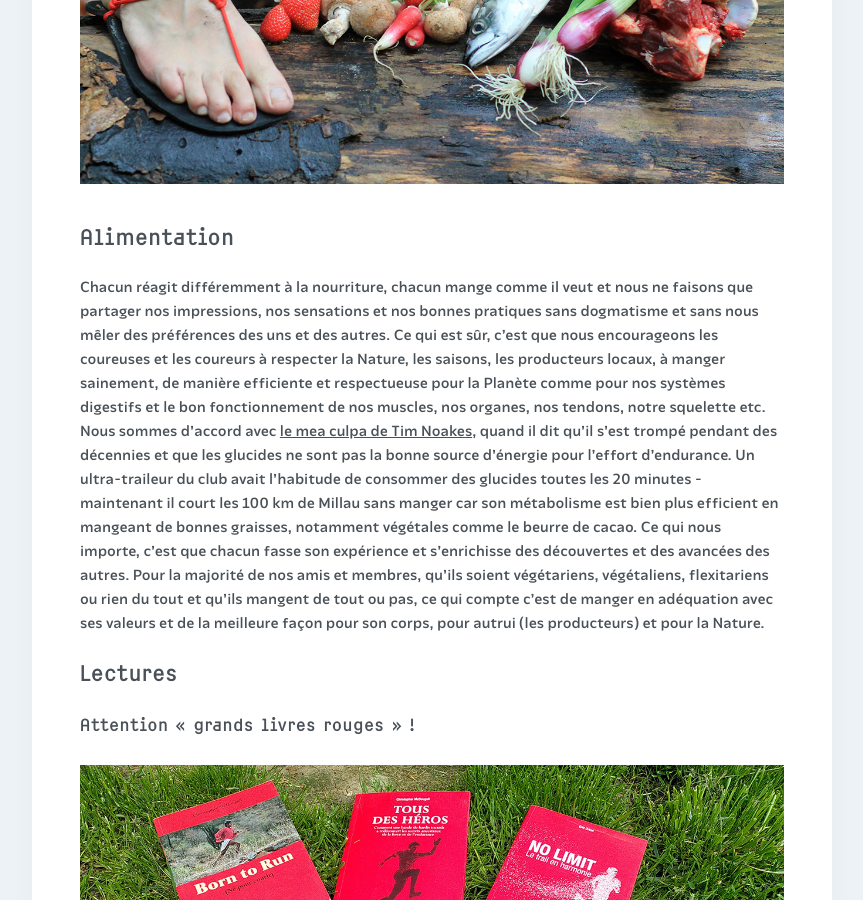
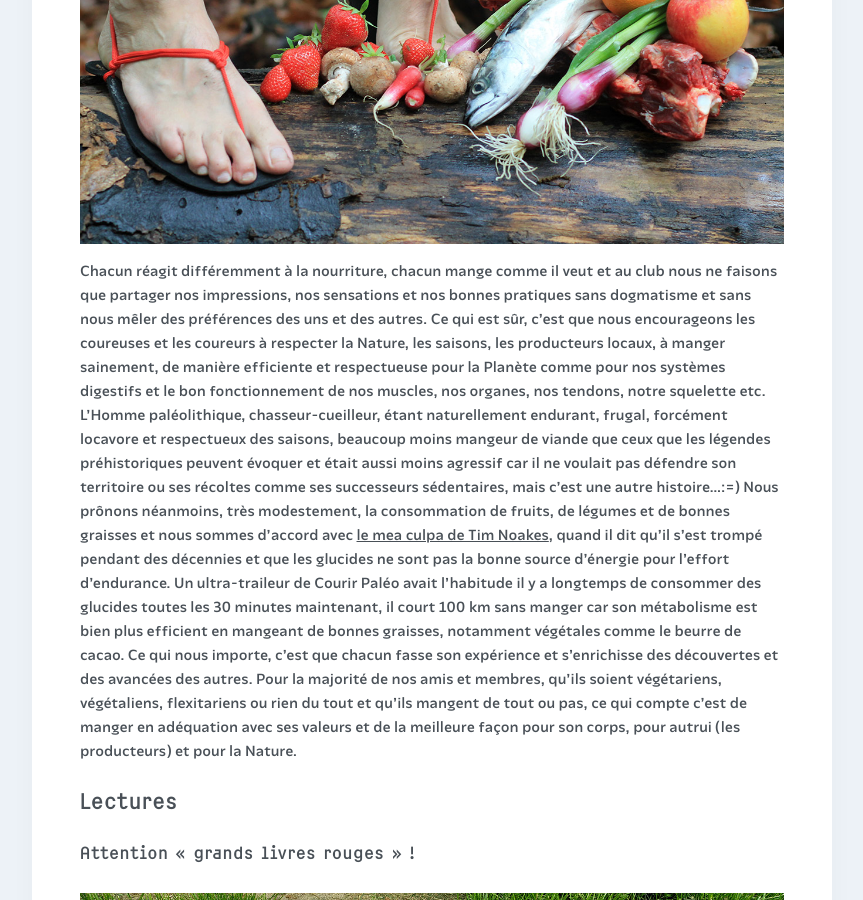
Before and after one commit to courirpaleo/courirpaleo.github.io, a Jekyll site: the page built from _pages/ressources.md, in a window 1280 px wide and 900 px high, scrolled down 3326 px. Shown: the whole window, without its empty margins (208-1071 px from the left). Built offline with Jekyll 4.4.1, drawn with Linux system fonts in a browser that asks for light colours; some web fonts are replaced.

Commit message:
Update ressources.md

```diff
--- a/_pages/ressources.md
+++ b/_pages/ressources.md
@@ -25,10 +25,10 @@ D'autres astuces pour gagner en souplesse et en résistance&nbsp;:
 - Faisons des exercices de renforcement des pieds et de la voûte plantaire avec une balle de tennis, des cailloux ou des billes à attraper entre les orteils etc.
 - Et bien sûr, faisons du sport, n'importe lequel, du gainage, du yoga, des pilates, marcheons, bougeons... allons nous ressourcer (pieds nus&nbsp;!) en forêt ou au bord de la mer.
 
+## Alimentation
 ![Courir Paleo](/assets/images/CourirPaleo_photo_marque_MQ_1200px.jpg)
-## Alimentation
-Chacun réagit différemment à la nourriture, chacun mange comme il veut et nous ne faisons que partager nos impressions, nos sensations et nos bonnes pratiques sans dogmatisme et sans nous mêler des préférences des uns et des autres. Ce qui est sûr, c'est que nous encourageons les coureuses et les coureurs à respecter la Nature, les saisons, les producteurs locaux, à manger sainement, de manière efficiente et respectueuse pour la Planète comme pour nos systèmes digestifs et le bon fonctionnement de nos muscles, nos organes, nos tendons, notre squelette etc.
-Nous sommes d'accord avec [le mea culpa de Tim Noakes](https://www2.u-trail.com/tim-noakes), quand il dit qu'il s'est trompé pendant des décennies et que les glucides ne sont pas la bonne source d'énergie pour l'effort d'endurance. Un ultra-traileur du club avait l'habitude de consommer des glucides toutes les 20 minutes - maintenant il court les 100&nbsp;km de Millau sans manger car son métabolisme est bien plus efficient en mangeant de bonnes graisses, notamment végétales comme le beurre de cacao. Ce qui nous importe, c'est que chacun fasse son expérience et s'enrichisse des découvertes et des avancées des autres. Pour la majorité de nos amis et membres, qu'ils soient végétariens, végétaliens, flexitariens ou rien du tout et qu'ils mangent de tout ou pas, ce qui compte c'est de manger en adéquation avec ses valeurs et de la meilleure façon pour son corps, pour autrui (les producteurs) et pour la Nature.
+Chacun réagit différemment à la nourriture, chacun mange comme il veut et au club nous ne faisons que partager nos impressions, nos sensations et nos bonnes pratiques sans dogmatisme et sans nous mêler des préférences des uns et des autres. Ce qui est sûr, c'est que nous encourageons les coureuses et les coureurs à respecter la Nature, les saisons, les producteurs locaux, à manger sainement, de manière efficiente et respectueuse pour la Planète comme pour nos systèmes digestifs et le bon fonctionnement de nos muscles, nos organes, nos tendons, notre squelette etc. L'Homme paléolithique, chasseur-cueilleur, étant naturellement endurant, frugal, forcément locavore et respectueux des saisons, beaucoup moins mangeur de viande que ceux que les légendes préhistoriques peuvent évoquer et était aussi moins agressif car il ne voulait pas défendre son territoire ou ses récoltes comme ses successeurs sédentaires, mais c'est une autre histoire...:=)
+Nous prônons néanmoins, très modestement, la consommation de fruits, de légumes et de bonnes graisses et nous sommes d'accord avec [le mea culpa de Tim Noakes](https://www2.u-trail.com/tim-noakes), quand il dit qu'il s'est trompé pendant des décennies et que les glucides ne sont pas la bonne source d'énergie pour l'effort d'endurance. Un ultra-traileur de Courir&nbsp;Paléo avait l'habitude il y a longtemps de consommer des glucides toutes les 30&nbsp;minutes&nbsp;maintenant, il court 100&nbsp;km sans manger car son métabolisme est bien plus efficient en mangeant de bonnes graisses, notamment végétales comme le beurre de cacao. Ce qui nous importe, c'est que chacun fasse son expérience et s'enrichisse des découvertes et des avancées des autres. Pour la majorité de nos amis et membres, qu'ils soient végétariens, végétaliens, flexitariens ou rien du tout et qu'ils mangent de tout ou pas, ce qui compte c'est de manger en adéquation avec ses valeurs et de la meilleure façon pour son corps, pour autrui (les producteurs) et pour la Nature.
 
 ## Lectures
 ### Attention «&nbsp;grands livres rouges&nbsp;»&nbsp;!
```
